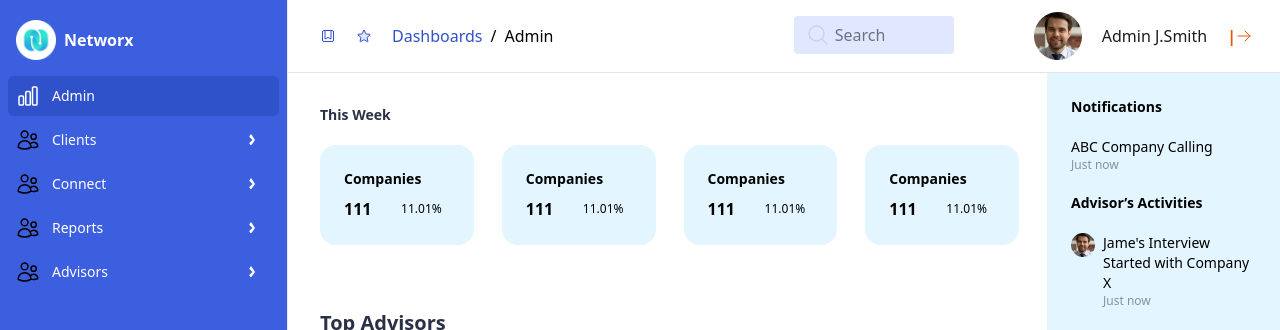
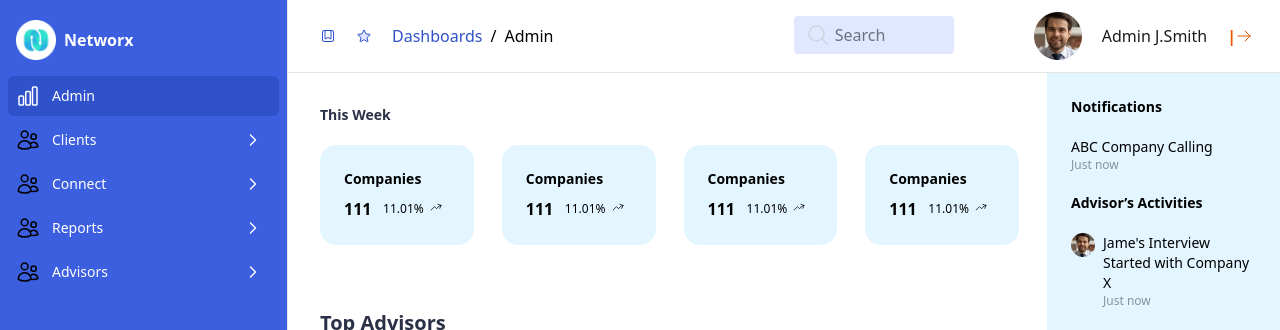
Before and after one commit to mustaqeemtariq/financial-service, a React (Create React App) app: page / in a window 1280 px wide. Shown: the top 330 px of the page. Built offline with nearby package versions, Linux system fonts and the light colour scheme.

Commit message:
style tweaks

```diff
--- a/src/components/app/sidebar.tsx
+++ b/src/components/app/sidebar.tsx
@@ -94,7 +94,7 @@ export const Sidebar: React.FC<SidebarProps> = ({ children }) => {
 													clsx(
 														'group flex items-center px-2 py-2 text-sm font-medium rounded-md',
 														isActive
-															? 'bg-active text-white font-medium hover:bg-active'
+															? 'bg-active text-white hover:bg-active'
 															: 'text-white hover:bg-active hover:text-white'
 													)
 												}>
@@ -123,7 +123,7 @@ export const Sidebar: React.FC<SidebarProps> = ({ children }) => {
 													clsx(
 														'group flex w-full items-center rounded-md py-2 pl-2 pr-1 text-left text-sm font-medium focus:outline-none',
 														open
-															? 'bg-active text-white font-medium hover:bg-active'
+															? 'bg-active text-white hover:bg-active'
 															: 'text-white hover:bg-active hover:text-white'
 													)
 												}>
@@ -140,17 +140,21 @@ export const Sidebar: React.FC<SidebarProps> = ({ children }) => {
 														/>
 
 														<span className="flex-1">{item.name}</span>
-
 														<svg
+															xmlns="http://www.w3.org/2000/svg"
+															fill="none"
+															viewBox="0 0 24 24"
+															strokeWidth={2}
+															stroke="currentColor"
 															className={clsx(
 																'ml-3 h-4 w-5 mr-3 flex-shrink-0 transform transition-colors duration-150 ease-in-out group-hover:text-white',
 																open ? 'rotate-90 text-white' : 'text-white'
-															)}
-															viewBox="0 0 256 512"
-															aria-hidden="true">
+															)}>
 															<path
-																fill="currentColor"
-																d="M192 256L83.5 406.2c-12.5 12.5-32.8 12.5-45.3 0L20.7 381.9c-12.5-12.5-12.5-32.8 0-45.3L114.9 256 20.7 170.4c-12.5-12.5-12.5-32.8 0-45.3L38.2 85.8c12.5-12.5 32.8-12.5 45.3 0L192 256z"></path>
+																strokeLinecap="round"
+																strokeLinejoin="round"
+																d="M8.25 4.5l7.5 7.5-7.5 7.5"
+															/>
 														</svg>
 													</>
 												)}
@@ -162,9 +166,9 @@ export const Sidebar: React.FC<SidebarProps> = ({ children }) => {
 														to={subItem.href}
 														className={({ isActive }) =>
 															clsx(
-																'group flex w-full items-center rounded-md py-2 pl-11 pr-2 text-sm font-medium text-white hover:bg-active hover:text-white',
+																'group font-normal flex w-full items-center rounded-md py-2 pl-11 pr-2 text-sm  text-white hover:bg-active hover:text-white',
 																isActive
-																	? 'bg-primary text-blue-600 font-medium hover:bg-active'
+																	? 'bg-primary text-blue-600 hover:bg-active'
 																	: 'text-white hover:bg-active hover:text-white'
 															)
 														}>
@@ -201,7 +205,7 @@ export const Sidebar: React.FC<SidebarProps> = ({ children }) => {
 											clsx(
 												'group flex items-center px-2 py-2 text-sm font-medium rounded-md',
 												isActive
-													? 'bg-active text-blue-600 font-medium hover:bg-active'
+													? 'bg-active text-blue-600 hover:bg-active'
 													: 'text-white hover:bg-active hover:text-white'
 											)
 										}>
@@ -230,7 +234,7 @@ export const Sidebar: React.FC<SidebarProps> = ({ children }) => {
 											clsx(
 												'group flex w-full items-center rounded-md py-2 pl-2 pr-1 text-left text-sm font-medium focus:outline-none',
 												open
-													? 'bg-primary text-blue-600 font-medium hover:bg-active'
+													? 'bg-primary text-blue-600 hover:bg-active'
 													: 'text-white hover:bg-active hover:text-white'
 											)
 										}>
@@ -248,15 +252,20 @@ export const Sidebar: React.FC<SidebarProps> = ({ children }) => {
 												<span className="flex-1">{item.name}</span>
 
 												<svg
+													xmlns="http://www.w3.org/2000/svg"
+													fill="none"
+													viewBox="0 0 24 24"
+													strokeWidth={2}
+													stroke="currentColor"
 													className={clsx(
 														'ml-3 h-4 w-5 mr-3 flex-shrink-0 transform transition-colors duration-150 ease-in-out group-hover:text-white',
 														open ? 'rotate-90 text-white' : 'text-white'
-													)}
-													viewBox="0 0 256 512"
-													aria-hidden="true">
+													)}>
 													<path
-														fill="currentColor"
-														d="M192 256L83.5 406.2c-12.5 12.5-32.8 12.5-45.3 0L20.7 381.9c-12.5-12.5-12.5-32.8 0-45.3L114.9 256 20.7 170.4c-12.5-12.5-12.5-32.8 0-45.3L38.2 85.8c12.5-12.5 32.8-12.5 45.3 0L192 256z"></path>
+														strokeLinecap="round"
+														strokeLinejoin="round"
+														d="M8.25 4.5l7.5 7.5-7.5 7.5"
+													/>
 												</svg>
 											</>
 										)}
@@ -268,9 +277,9 @@ export const Sidebar: React.FC<SidebarProps> = ({ children }) => {
 												to={subItem.href}
 												className={({ isActive }) =>
 													clsx(
-														'group flex w-full items-center rounded-md py-2 pl-11 pr-2 text-sm font-medium text-white hover:bg-active hover:text-white',
+														'group font-normal flex w-full items-center rounded-md py-2 pl-11 pr-2 text-sm text-white hover:bg-active hover:text-white',
 														isActive
-															? 'bg-primary text-active font-medium hover:bg-active'
+															? 'bg-primary text-active hover:bg-active'
 															: 'text-white hover:bg-active hover:text-white'
 													)
 												}>
--- a/src/components/dashboard/stats-card.tsx
+++ b/src/components/dashboard/stats-card.tsx
@@ -1,3 +1,4 @@
+import { ArrowTrendingUpIcon } from '@heroicons/react/24/outline'
 import React from 'react'
 
 interface StatsCardProps {
@@ -11,7 +12,10 @@ export const DashboardStatsCard = ({ title, stats, percentage }: StatsCardProps)
 			<h4 className="font-semibold text-sm">{title}</h4>
 			<div className="flex justify-between items-center">
 				<h3 className="font-semibold">{stats}</h3>
-				<p className="text-xs">{percentage}</p>
+				<div className="flex space-x-1.5">
+					<p className="text-xs">{percentage}</p>
+					<ArrowTrendingUpIcon className="w-3 h-3" aria-hidden="true" />
+				</div>
 			</div>
 		</div>
 	)
```
